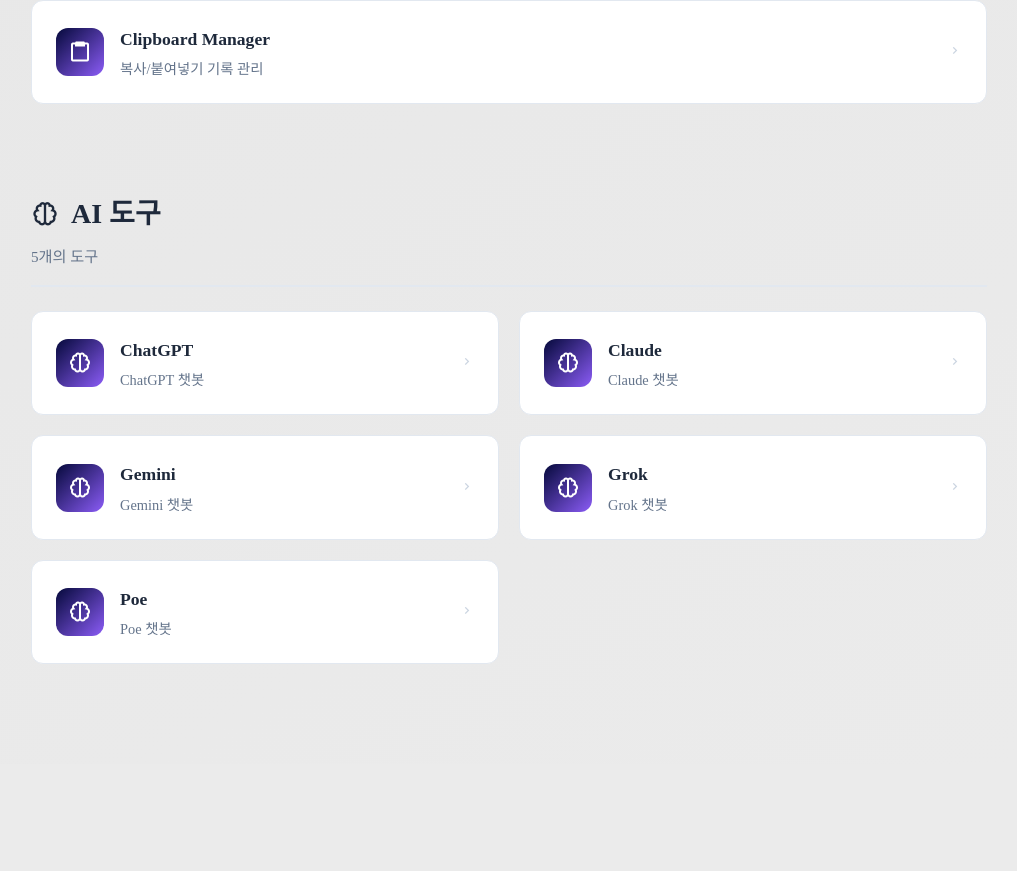
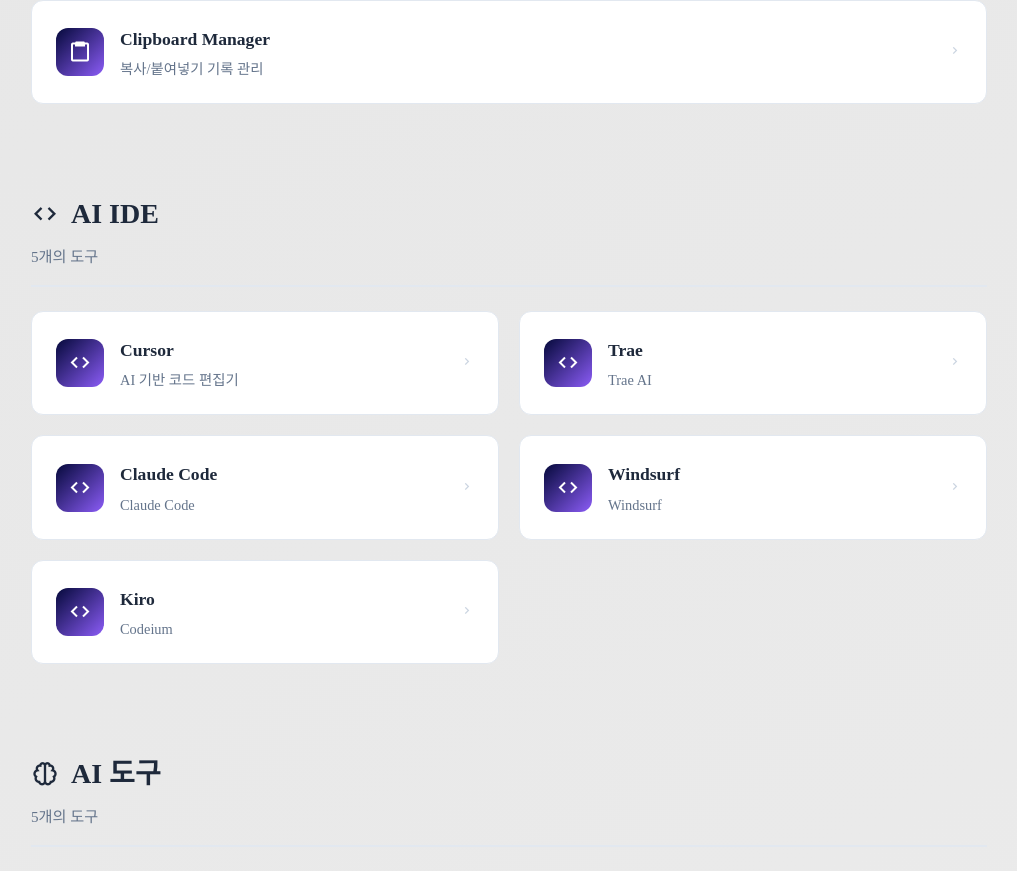
Before and after one commit to doosdev/tools, a Vue app in the folder agit/: page / in a window 1280 px wide. Shown: the part 1407-2278 px from the top of the page, without its empty margins (261-1278 px from the left). Before the commit the page ends 2171 px from the top, so only its background shows below. Built offline with nearby package versions, Linux system fonts and the light colour scheme; a web font is replaced by a local one.

Commit message:
add ai ide data

```diff
--- a/agit/src/data/toolCategories.js
+++ b/agit/src/data/toolCategories.js
@@ -71,6 +71,45 @@
     ]
   },
   {
+    id: 'AI-IDE',
+    name: 'AI IDE',
+    icon: 'bx-code',
+    tools: [
+      {
+        name: 'Cursor',
+        desc: 'AI 기반 코드 편집기',
+        icon: 'bx-code',
+        route: 'https://cursor.com',
+      },
+      {
+        name: 'Trae',
+        desc: 'Trae AI',
+        icon: 'bx-code',
+        route: 'https://trae.ai',
+      },
+      {
+        name: 'Claude Code',
+        desc: 'Claude Code',
+        icon: 'bx-code',
+        route: 'https://www.anthropic.com/pricing',
+      },
+      {
+        name: 'Windsurf',
+        desc: 'Windsurf',
+        icon: 'bx-code',
+        route: 'https://windsurf.com',
+      },
+      {
+        name: 'Kiro',
+        desc: 'Codeium',
+        icon: 'bx-code',
+        route: 'https://kiro.dev',
+      },
+
+    ]
+
+  },
+  {
     id: 'artificial-intelligence',
     name: 'AI 도구',
     icon: 'bx-brain',
```
